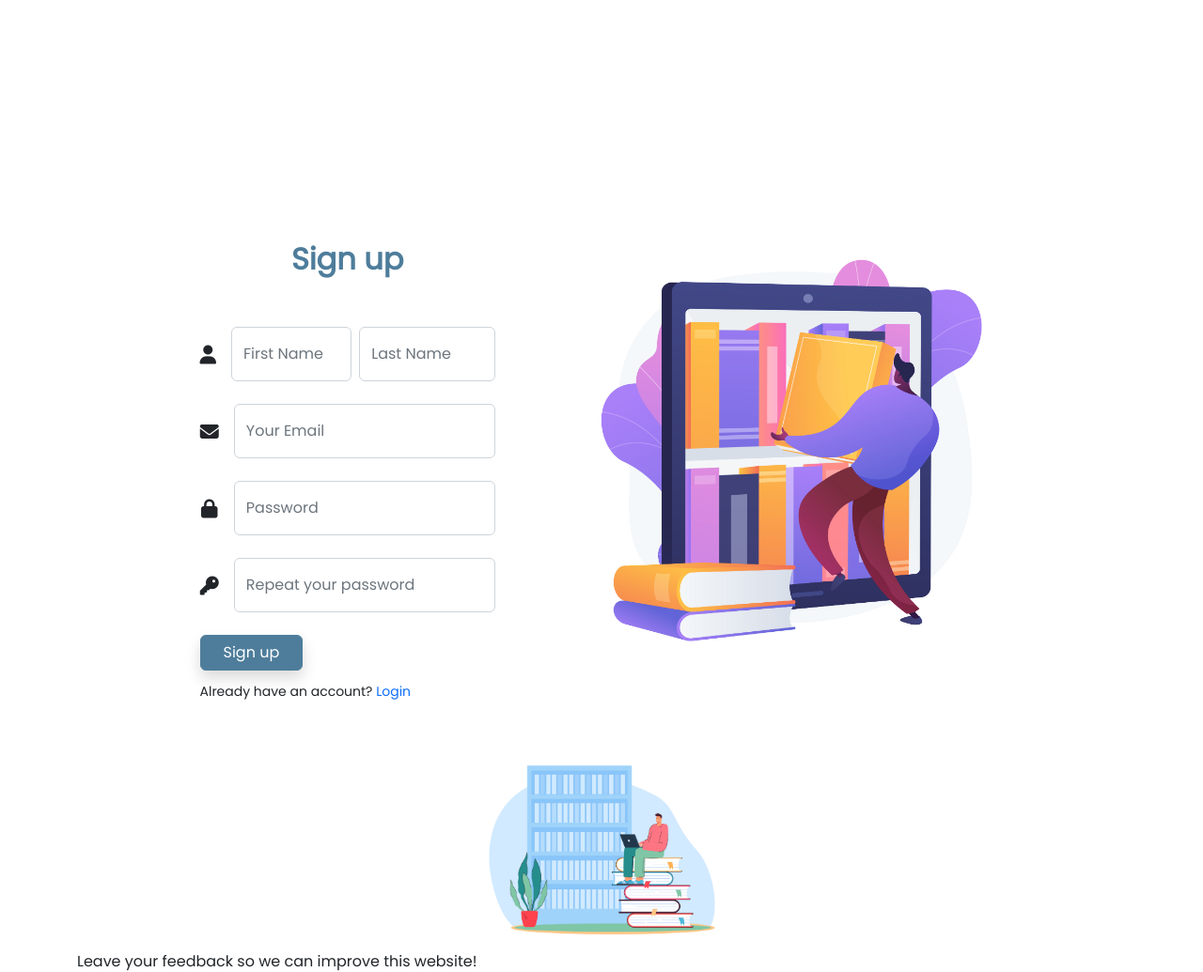
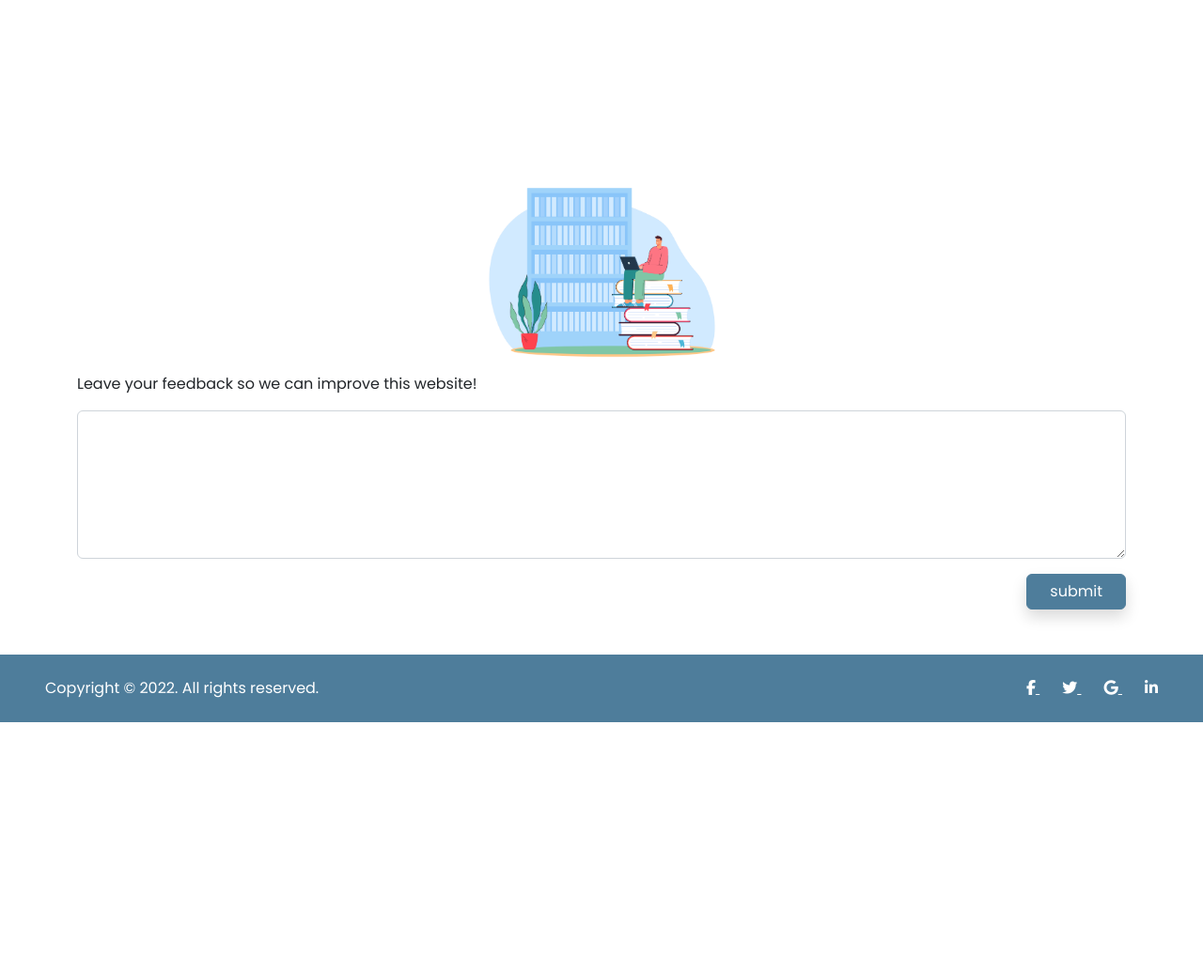
Before and after one commit to MEZ901/Online_library, a PHP site: page / in a window 1280 px wide. Shown: the part 1620-2655 px from the top of the page at 94% size. After the commit the page ends 2389 px from the top, so only its background shows below. Run offline with PHP 8.4, Linux system fonts and the light colour scheme; some libraries are stand-ins or nearby versions.

Commit message:
fixing some bugs in home page

```diff
--- a/assets/script.js
+++ b/assets/script.js
@@ -7,3 +7,13 @@ function scrollFunction() {
     document.getElementById("navbar").style.top = "-50px";
   }
 }
+
+function signUp(){
+  document.getElementById("signUp").style.display="block";
+  document.getElementById("login").style.display="none";
+}
+
+function login(){
+  document.getElementById("signUp").style.display="none";
+  document.getElementById("login").style.display="block";
+}
--- a/assets/style.css
+++ b/assets/style.css
@@ -43,11 +43,23 @@ flex: 1;
 height: 1px;
 background: #eee;
 }
+
 .h-custom {
 height: calc(100% - 73px);
 }
+
+#signUp{
+    display: none;
+}
+
 @media (max-width: 450px) {
 .h-custom {
 height: 100%;
 }
+#login img{
+    display: none;
 }
+#signUp img{
+    display: none;
+}
+}
--- a/index.html
+++ b/index.html
@@ -11,7 +11,7 @@
   <link href="https://fonts.googleapis.com/css2?family=Poppins:ital,wght@0,400;1,700&display=swap" rel="stylesheet" />
   <link rel="stylesheet" href="https://cdn.jsdelivr.net/npm/bootstrap-icons@1.10.2/font/bootstrap-icons.css" />
 
-  <title>Library</title>
+  <title>Online Library</title>
 
   <!-- ================== BEGIN core-css ================== -->
   <link rel="stylesheet" href="assets/bootstrap-5.2.2/css/bootstrap.min.css" />
@@ -54,14 +54,18 @@
         </div>
       </div>
       <div class="text-center">
-        <button type="button" class="btn btn-cstm shadow-sm" style="--bs-btn-padding-y: 0.5rem; --bs-btn-padding-x: 2.25rem; --bs-btn-font-size: 1rem;">
-          <a href="#login" class="text-white text-decoration-none">Login</a>
+        <button type="button" class="btn btn-cstm shadow-sm"
+          style="--bs-btn-padding-y: 0.5rem; --bs-btn-padding-x: 2.25rem; --bs-btn-font-size: 1rem;"
+          onclick="login(); window.location.href='#login';">
+          Login
         </button>
         <div class="Hdivider d-flex align-items-center my-2 justify-content-center">
           <p class="text-center mx-3 mb-0">Or</p>
         </div>
-        <button type="button" class="btn btn-cstm shadow-sm" style=" --bs-btn-padding-y: 0.5rem; --bs-btn-padding-x: 2rem; --bs-btn-font-size: 1rem;">
-          <a href="#signUp" class="text-white text-decoration-none">Sign up</a>
+        <button type="button" class="btn btn-cstm shadow-sm"
+          style=" --bs-btn-padding-y: 0.5rem; --bs-btn-padding-x: 2rem; --bs-btn-font-size: 1rem;"
+          onclick="signUp(); window.location.href='#signUp';">
+          Sign up
         </button>
       </div>
     </header>
@@ -70,8 +74,7 @@
       <!-- about -->
 
       <section class="mt-5" id="about">
-        <div class="position-relative">
-          <img class="about-img" src="assets/img/img4.png" alt="cover" />
+        <img class="about-img sm-d-none" src="assets/img/img4.png" alt="cover" />
         <h3 class="text-center text-uppercase m-5">about:</h3>
         <p>
           Online Library Management System is an Automated Library System
@@ -87,7 +90,6 @@
           students the facility to learn, gather resources, promote group
           learning and improve knowledge and skills.
         </p>
-        </div>
       </section>
 
       <!-- login -->
@@ -95,7 +97,7 @@
       <section class="vh-100" id="login">
         <div class="container-fluid h-custom">
           <div class="row d-flex justify-content-center align-items-center h-100">
-            <div class="col-md-9 col-lg-6 col-xl-5">
+            <div class="col-lg-6 col-xl-5">
               <img src="assets/img/img3.png" class="img-fluid" alt="cover" />
             </div>
             <div class="col-md-8 col-lg-6 col-xl-4 offset-xl-1">
@@ -138,7 +140,7 @@
                   </button>
                   <p class="small mt-2 pt-1 mb-0">
                     Don't have an account?
-                    <a href="#!" class="link-primary text-decoration-none">Register</a>
+                    <a href="#signUp" class="link-primary text-decoration-none" onclick="signUp()">Register</a>
                   </p>
                 </div>
               </form>
@@ -207,7 +209,7 @@
                         </button>
                         <p class="small mt-2 pt-1 mb-0">
                           Already have an account?
-                          <a href="#!" class="link-primary text-decoration-none">Login</a>
+                          <a href="#login" class="link-primary text-decoration-none" onclick="login()">Login</a>
                         </p>
                       </div>
                     </form>
```
Lines whose indentation alone changed are shown as unchanged.
